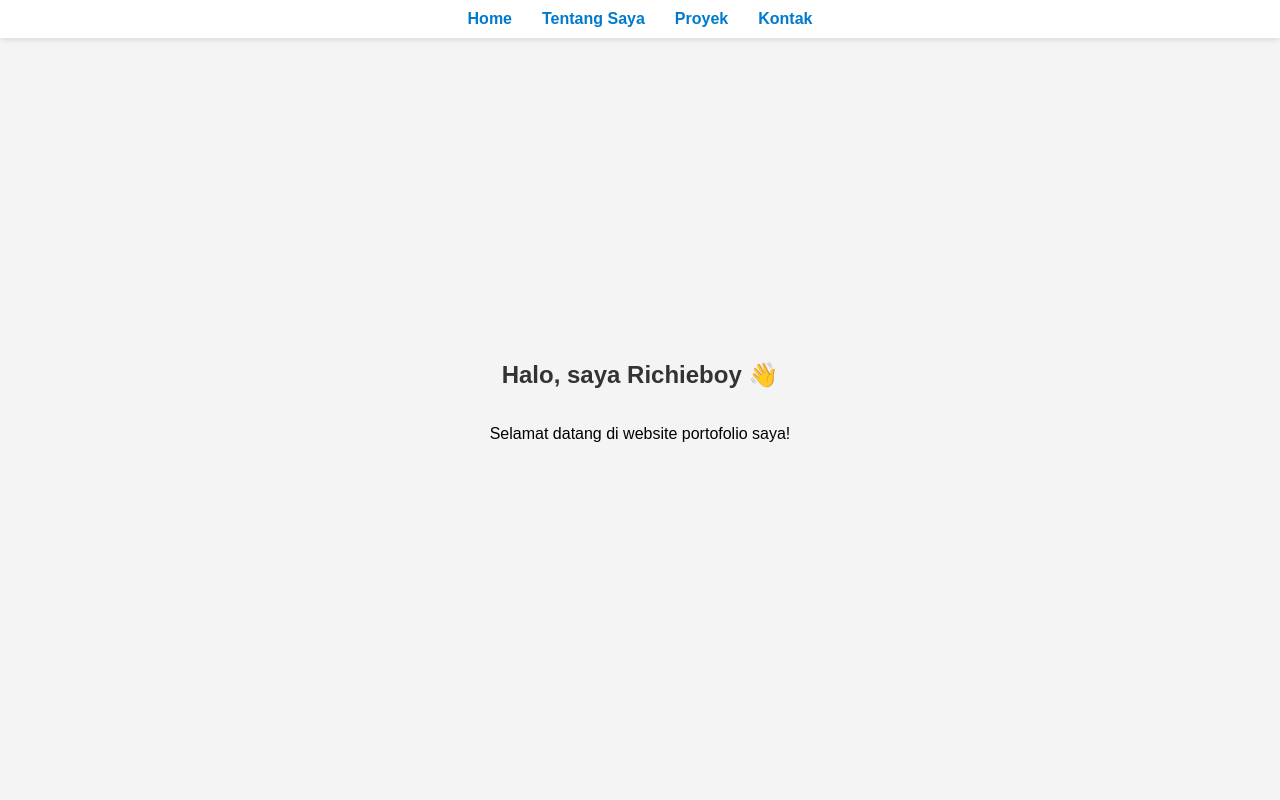
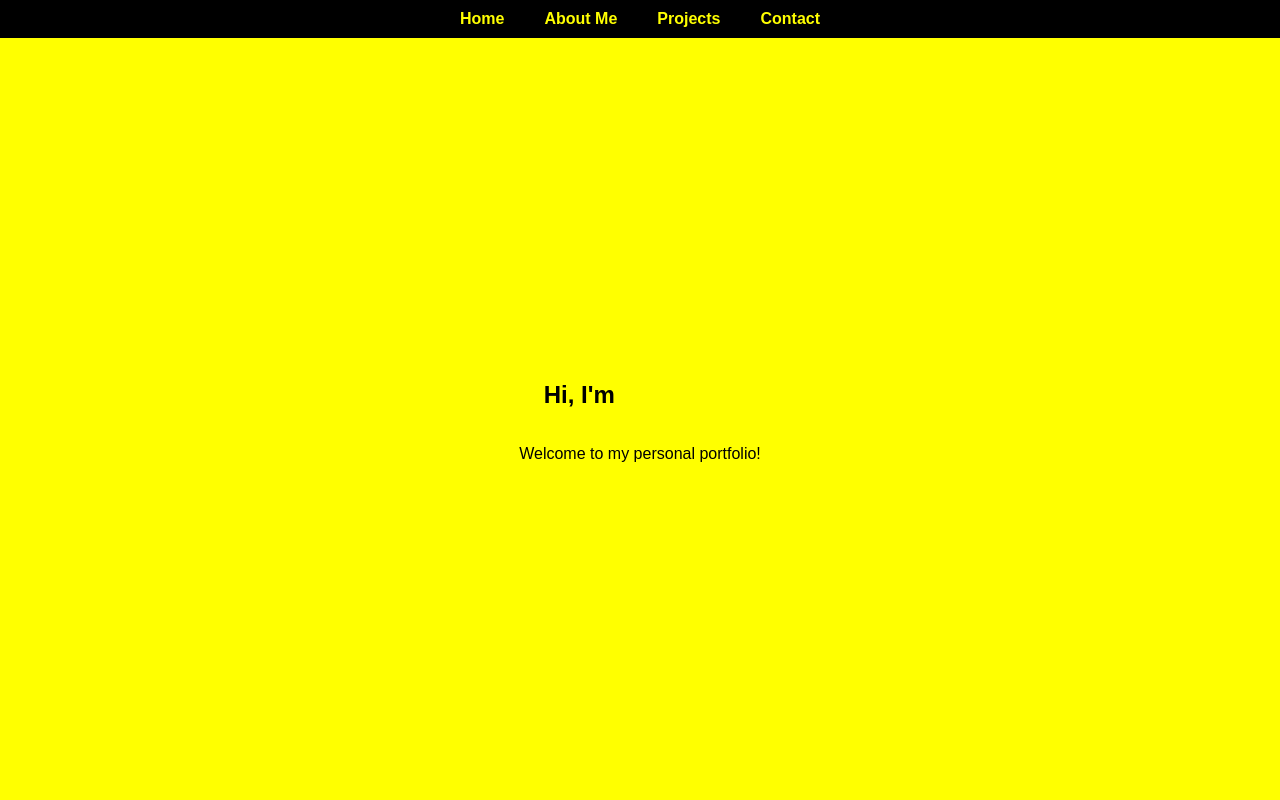
Before and after one commit to Richieboy2003/Richieboy2003.github.io, a plain HTML site: page index.html in a window 1280 px wide. Shown: the top 800 px of the page. Drawn offline with nearby package versions, Linux system fonts and the light colour scheme.

Commit message:
Update index.html

```diff
--- a/index.html
+++ b/index.html
@@ -3,7 +3,8 @@
 <head>
   <meta charset="UTF-8" />
   <meta name="viewport" content="width=device-width, initial-scale=1.0" />
-  <title>Richieboy Portfolio</title>
+  <title>Richieboy | Portfolio</title>
+  <link href="https://cdn.jsdelivr.net/npm/aos@2.3.4/dist/aos.css" rel="stylesheet">
   <style>
     * {
       box-sizing: border-box;
@@ -11,79 +12,91 @@
     }
 
     body {
-      font-family: Arial, sans-serif;
       margin: 0;
-      background: #f4f4f4;
-    }
-
-    section {
-      padding: 80px 20px;
-      min-height: 100vh;
-      display: flex;
-      flex-direction: column;
-      align-items: center;
-      justify-content: center;
+      font-family: 'Arial', sans-serif;
+      background-color: #000;
+      color: white;
     }
 
     nav {
       position: fixed;
       top: 0;
       width: 100%;
-      background: white;
-      box-shadow: 0 2px 5px rgba(0,0,0,0.1);
+      background-color: #000;
+      padding: 10px 0;
       display: flex;
       justify-content: center;
-      gap: 30px;
-      padding: 10px;
-      z-index: 999;
+      z-index: 1000;
     }
 
     nav a {
+      color: yellow;
       text-decoration: none;
-      color: #007acc;
+      margin: 0 20px;
       font-weight: bold;
+      transition: 0.3s;
     }
 
     nav a:hover {
-      text-decoration: underline;
+      color: white;
     }
 
-    h1 {
-      color: #333;
+    section {
+      min-height: 100vh;
+      padding: 100px 20px 60px;
+      display: flex;
+      flex-direction: column;
+      align-items: center;
+      justify-content: center;
+      text-align: center;
+    }
+
+    .yellow-bg {
+      background-color: yellow;
+      color: black;
+    }
+
+    .black-bg {
+      background-color: black;
+      color: white;
+    }
+
+    h1 span {
+      color: yellow;
     }
   </style>
 </head>
 <body>
-
-  <!-- Navigation -->
   <nav>
     <a href="#home">Home</a>
-    <a href="#about">Tentang Saya</a>
-    <a href="#projects">Proyek</a>
-    <a href="#contact">Kontak</a>
+    <a href="#about">About Me</a>
+    <a href="#projects">Projects</a>
+    <a href="#contact">Contact</a>
   </nav>
 
-  <!-- Sections -->
-  <section id="home">
-    <h1>Halo, saya Richieboy 👋</h1>
-    <p>Selamat datang di website portofolio saya!</p>
+  <section id="home" class="yellow-bg" data-aos="fade-up">
+    <h1>Hi, I'm <span>Richieboy</span></h1>
+    <p>Welcome to my personal portfolio!</p>
   </section>
 
-  <section id="about" style="background: #fff;">
-    <h1>Tentang Saya</h1>
-    <p>Saya sedang belajar HTML, CSS, dan Web Development 🚀</p>
+  <section id="about" class="black-bg" data-aos="fade-up">
+    <h1><span>ABOUT</span> ME</h1>
+    <p>My Biodata: I am learning HTML, CSS, and Web Development 🚀</p>
   </section>
 
-  <section id="projects">
-    <h1>Proyek Saya</h1>
-    <p>Berikut beberapa proyek yang sudah saya kerjakan...</p>
-    <!-- Tambahkan proyek di sini -->
+  <section id="projects" class="yellow-bg" data-aos="fade-up">
+    <h1><span>MY</span> PROJECTS</h1>
+    <p>Project 1: Website Design<br>Project 2: Portfolio GitHub Pages</p>
   </section>
 
-  <section id="contact" style="background: #fff;">
-    <h1>Hubungi Saya</h1>
-    <p>Email: richieboy@example.com</p>
+  <section id="contact" class="black-bg" data-aos="fade-up">
+    <h1><span>CONTACT</span> ME</h1>
+    <p>Email: richieboy@example.com<br>Instagram: @richieboy</p>
   </section>
 
+  <script src="https://cdn.jsdelivr.net/npm/aos@2.3.4/dist/aos.js"></script>
+  <script>
+    AOS.init();
+  </script>
 </body>
 </html>
```
